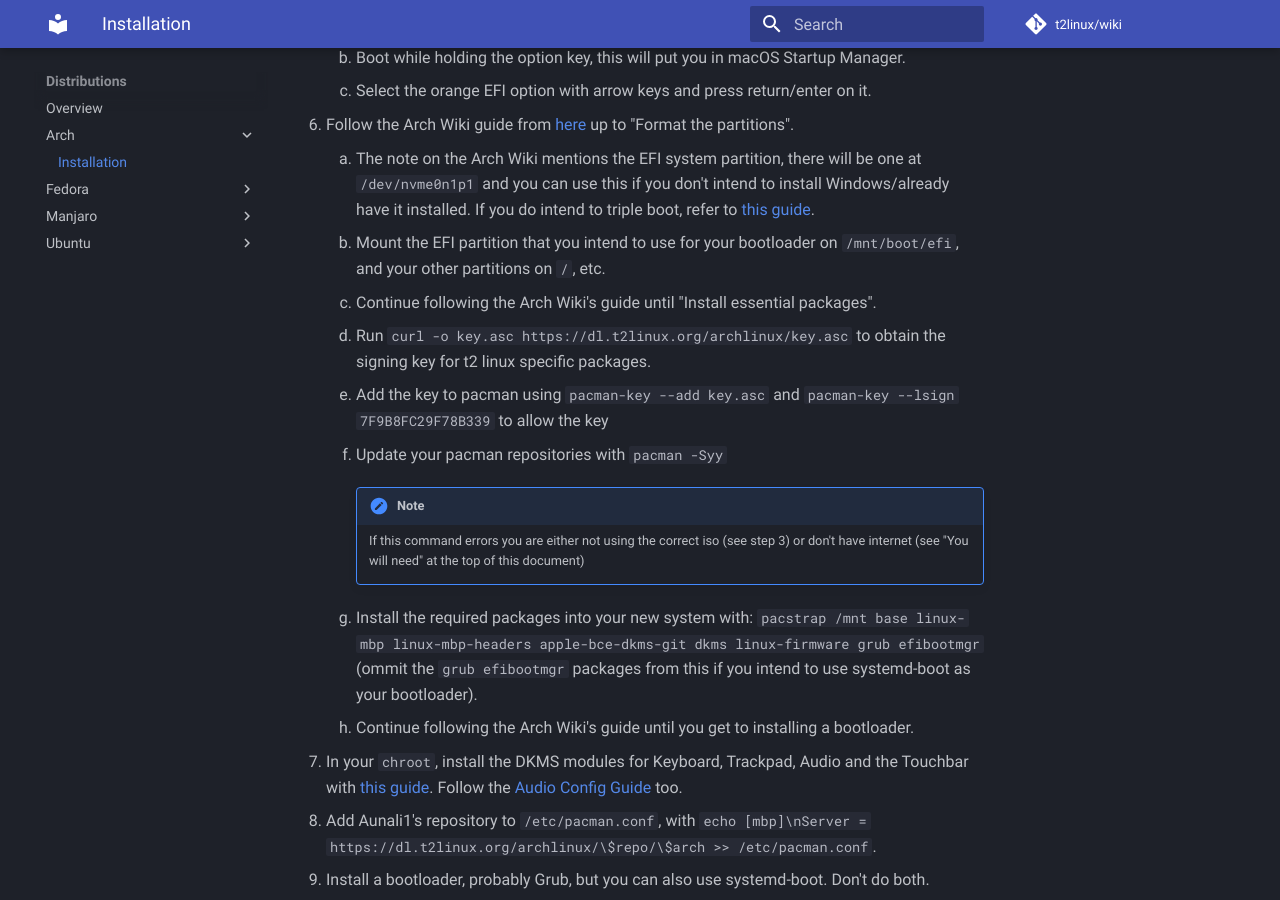
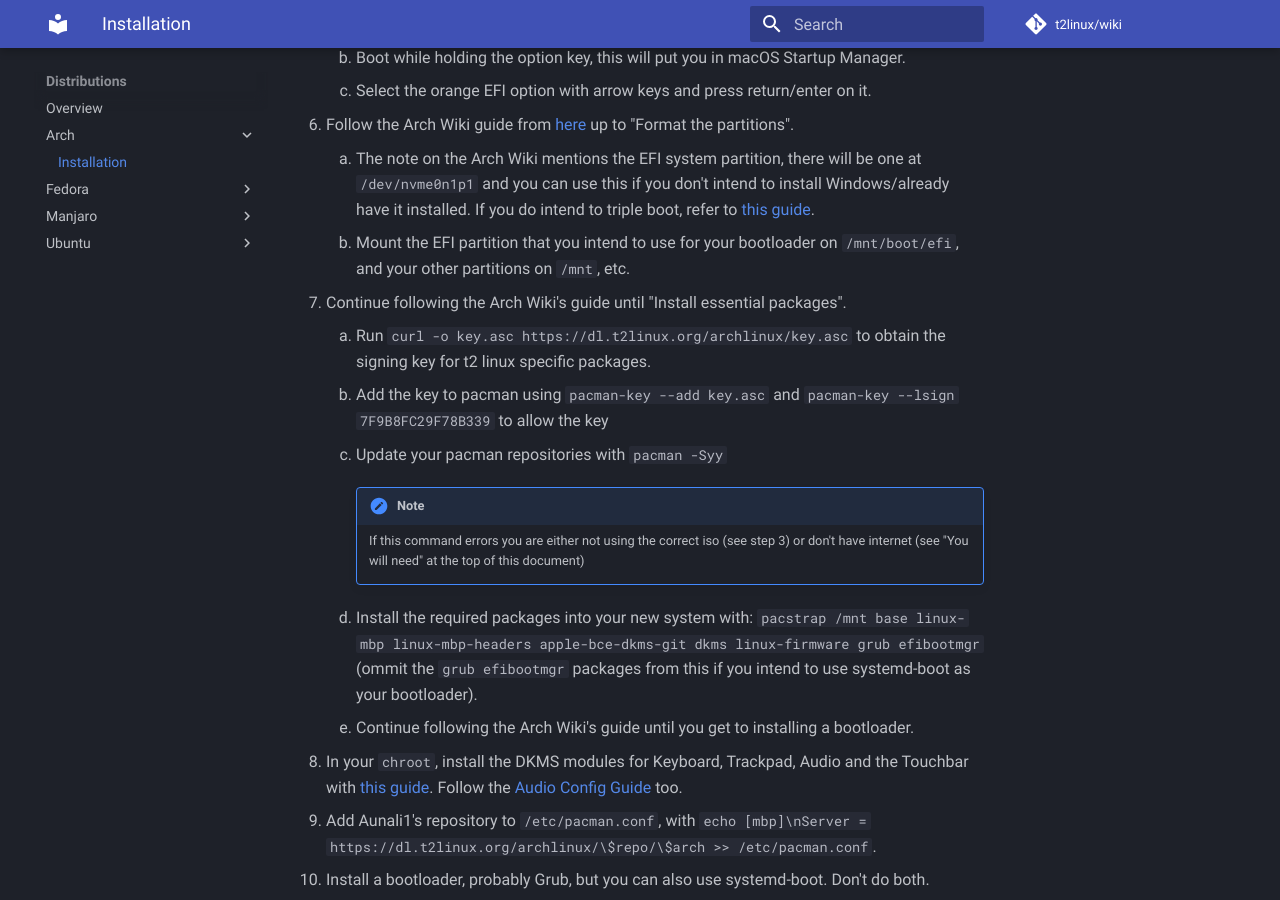
Before and after one commit to t2linux/wiki, an MkDocs documentation site: the page built from docs/distributions/arch/installation.md, in a window 1280 px wide and 900 px high, scrolled down 1140 px. Built offline with MkDocs 1.6.1 and Material for MkDocs 9.7.7, drawn with Linux system fonts in a browser that asks for light colours; comment, search, counter and statistics services are not loaded.

Commit message:
Distributions: Update slighly misleading mountpoint in arch guide

```diff
--- a/docs/distributions/arch/installation.md
+++ b/docs/distributions/arch/installation.md
@@ -37,7 +37,8 @@ You will need:
 6. Follow the Arch Wiki guide from [here](https://wiki.archlinux.org/index.php/Installation_guide#Set_the_keyboard_layout) up to "Format the partitions".
 
     1. The note on the Arch Wiki mentions the EFI system partition, there will be one at `/dev/nvme0n1p1` and you can use this if you don't intend to install Windows/already have it installed. If you do intend to triple boot, refer to [this guide](https://wiki.t2linux.org/guides/windows/).
-    2. Mount the EFI partition that you intend to use for your bootloader on `/mnt/boot/efi`, and your other partitions on `/`, etc.
+    2. Mount the EFI partition that you intend to use for your bootloader on `/mnt/boot/efi`, and your other partitions on `/mnt`, etc.
+
 7. Continue following the Arch Wiki's guide until "Install essential packages".
 
     1. Run `curl -o key.asc https://dl.t2linux.org/archlinux/key.asc` to obtain the signing key for t2 linux specific packages.
```
